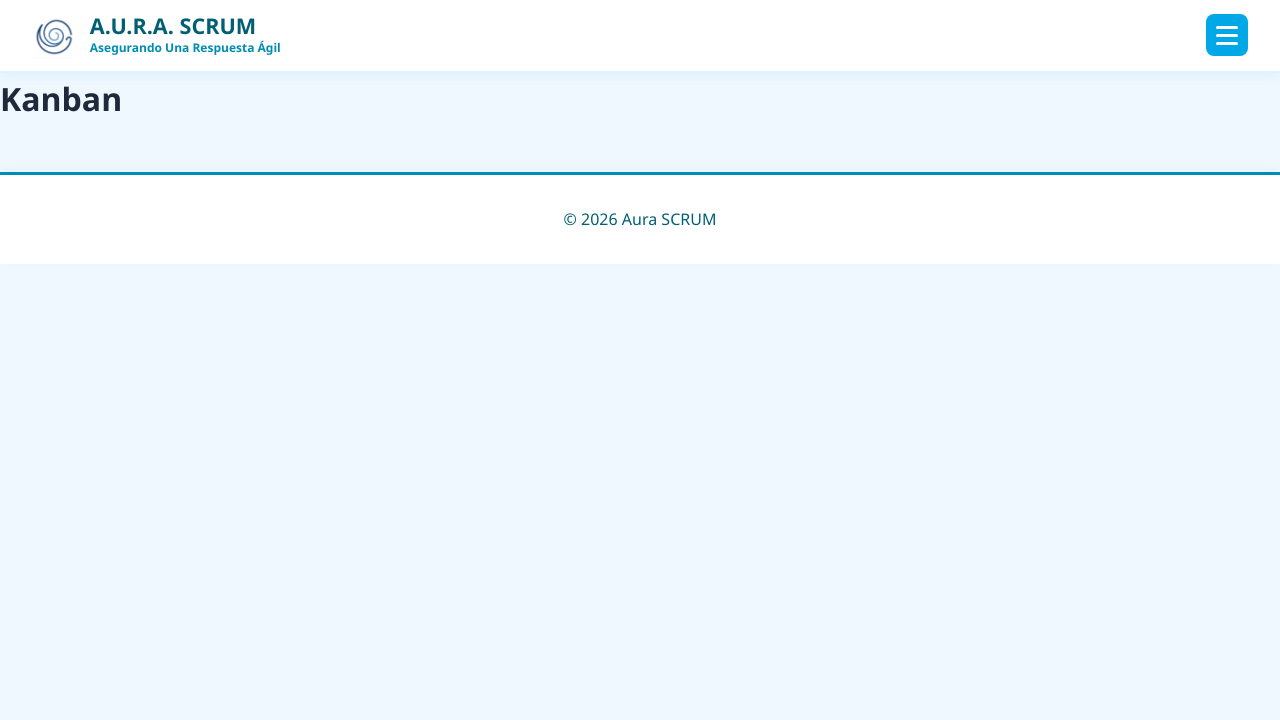
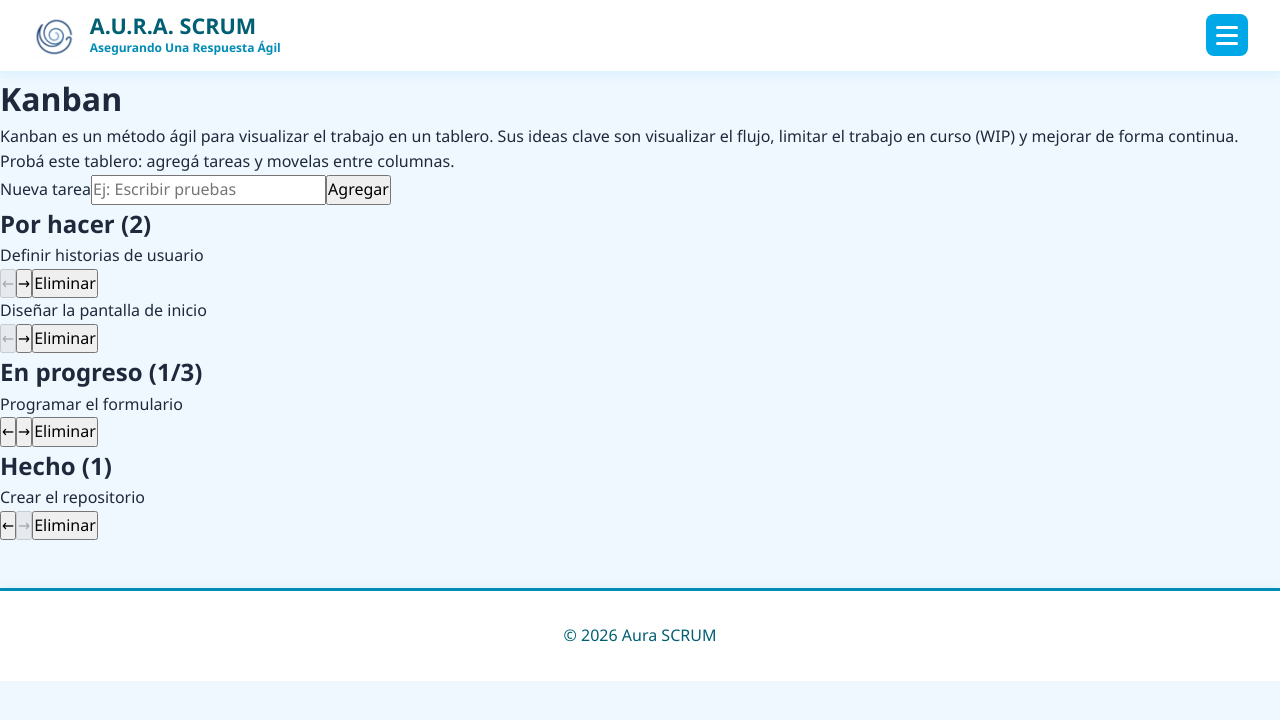
Before and after one commit to Fausto24108/Aura-Scrum, a React (Vite) app: page /kanban in a window 1280 px wide. Shown: the top 720 px of the page. Built offline with nearby package versions, Linux system fonts and the light colour scheme.

Commit message:
feat(kanban): creo pagina Kanban
Sprint: SPR-2 (14/10-02/11)

Tiempo: 00:40

```diff
--- a/src/paginas/Kanban/Kanban.jsx
+++ b/src/paginas/Kanban/Kanban.jsx
@@ -1,5 +1,114 @@
+import { useState } from "react";
 import "./Kanban.css";
 
+const columnas = [
+  { id: "porHacer", titulo: "Por hacer" },
+  { id: "enProgreso", titulo: "En progreso", limite: 3 },
+  { id: "hecho", titulo: "Hecho" },
+];
+
+const tareasIniciales = [
+  { id: 1, texto: "Definir historias de usuario", columna: "porHacer" },
+  { id: 2, texto: "Diseñar la pantalla de inicio", columna: "porHacer" },
+  { id: 3, texto: "Programar el formulario", columna: "enProgreso" },
+  { id: 4, texto: "Crear el repositorio", columna: "hecho" },
+];
+
 export default function Kanban() {
-  return <main className="kanban-page"><h1>Kanban</h1></main>;
+  const [tareas, setTareas] = useState(tareasIniciales);
+  const [texto, setTexto] = useState("");
+  const [contador, setContador] = useState(5);
+  const [aviso, setAviso] = useState("");
+
+  function agregarTarea(e) {
+    e.preventDefault();
+    if (texto.trim() === "") {
+      setAviso("Escribí el nombre de la tarea.");
+      return;
+    }
+    setTareas([...tareas, { id: contador, texto: texto.trim(), columna: "porHacer" }]);
+    setContador(contador + 1);
+    setTexto("");
+    setAviso("");
+  }
+
+  function mover(id, direccion) {
+    const tarea = tareas.find((t) => t.id === id);
+    const posicion = columnas.findIndex((c) => c.id === tarea.columna);
+    const destino = columnas[posicion + direccion];
+
+    if (!destino) return;
+
+    if (destino.limite) {
+      const cantidad = tareas.filter((t) => t.columna === destino.id).length;
+      if (cantidad >= destino.limite) {
+        setAviso(
+          `"${destino.titulo}" tiene un límite de ${destino.limite} tareas. Terminá alguna antes de tomar otra.`
+        );
+        return;
+      }
+    }
+
+    setAviso("");
+    setTareas(tareas.map((t) => (t.id === id ? { ...t, columna: destino.id } : t)));
+  }
+
+  function eliminar(id) {
+    setTareas(tareas.filter((t) => t.id !== id));
+  }
+
+  return (
+    <main className="kanban-page">
+      <h1>Kanban</h1>
+      <p>
+        Kanban es un método ágil para visualizar el trabajo en un tablero. Sus ideas clave son
+        visualizar el flujo, limitar el trabajo en curso (WIP) y mejorar de forma continua.
+        Probá este tablero: agregá tareas y movelas entre columnas.
+      </p>
+
+      <form className="kanban-form" onSubmit={agregarTarea}>
+        <label htmlFor="nueva-tarea">Nueva tarea</label>
+        <input
+          id="nueva-tarea"
+          type="text"
+          value={texto}
+          onChange={(e) => setTexto(e.target.value)}
+          placeholder="Ej: Escribir pruebas"
+        />
+        <button type="submit">Agregar</button>
+      </form>
+
+      {aviso && <p className="kanban-aviso" role="alert">{aviso}</p>}
+
+      <section className="kanban-tablero">
+        {columnas.map((col, posicion) => {
+          const tareasColumna = tareas.filter((t) => t.columna === col.id);
+          return (
+            <div key={col.id} className="kanban-columna">
+              <h2>
+                {col.titulo} ({tareasColumna.length}
+                {col.limite ? `/${col.limite}` : ""})
+              </h2>
+              {tareasColumna.map((t) => (
+                <article key={t.id} className="kanban-tarjeta">
+                  <p>{t.texto}</p>
+                  <button onClick={() => mover(t.id, -1)} disabled={posicion === 0}>
+                    ←
+                  </button>
+                  <button
+                    onClick={() => mover(t.id, 1)}
+                    disabled={posicion === columnas.length - 1}
+                  >
+                    →
+                  </button>
+                  <button onClick={() => eliminar(t.id)}>Eliminar</button>
+                </article>
+              ))}
+              {tareasColumna.length === 0 && <p className="kanban-vacia">Sin tareas</p>}
+            </div>
+          );
+        })}
+      </section>
+    </main>
+  );
 }
```
